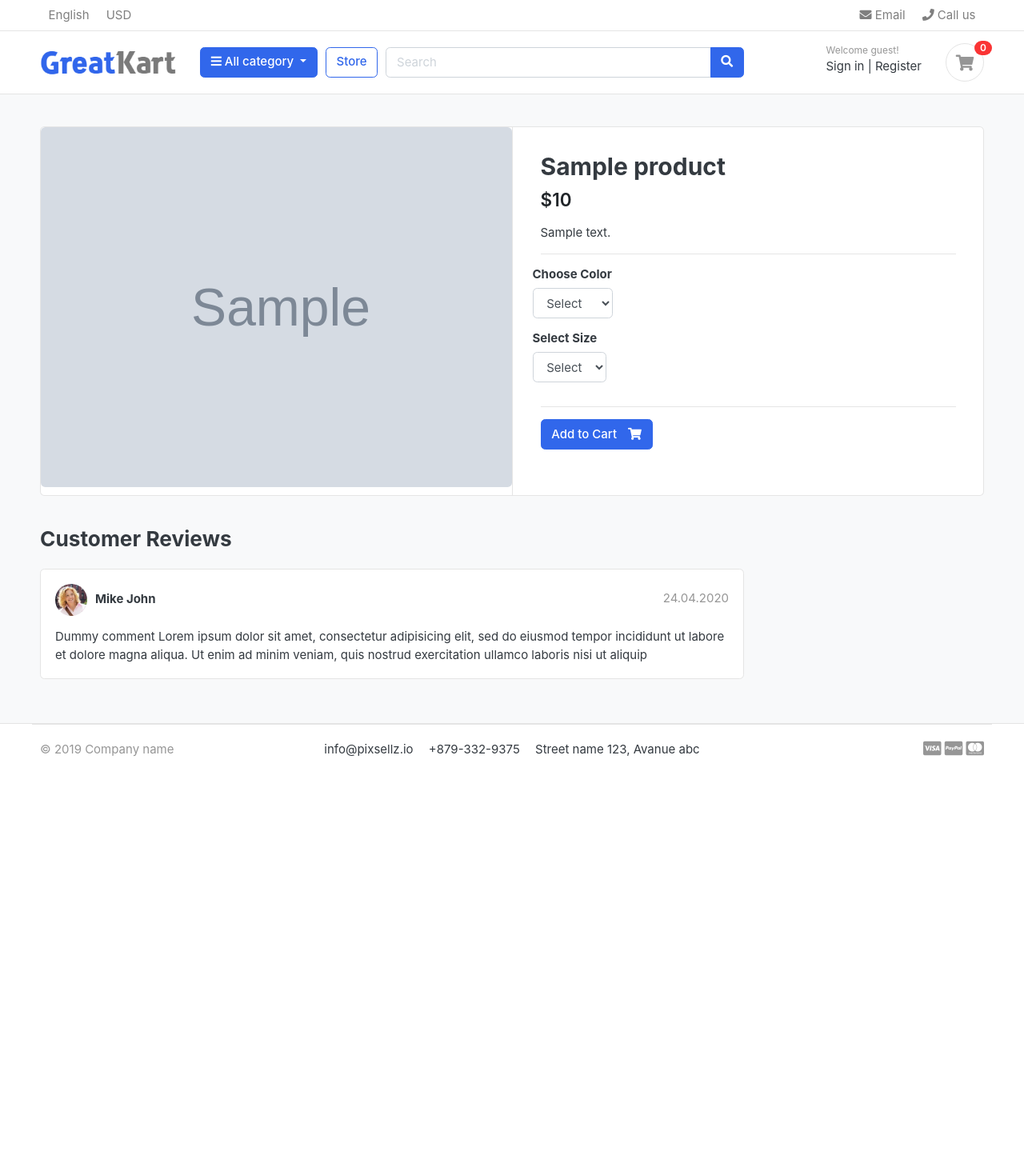
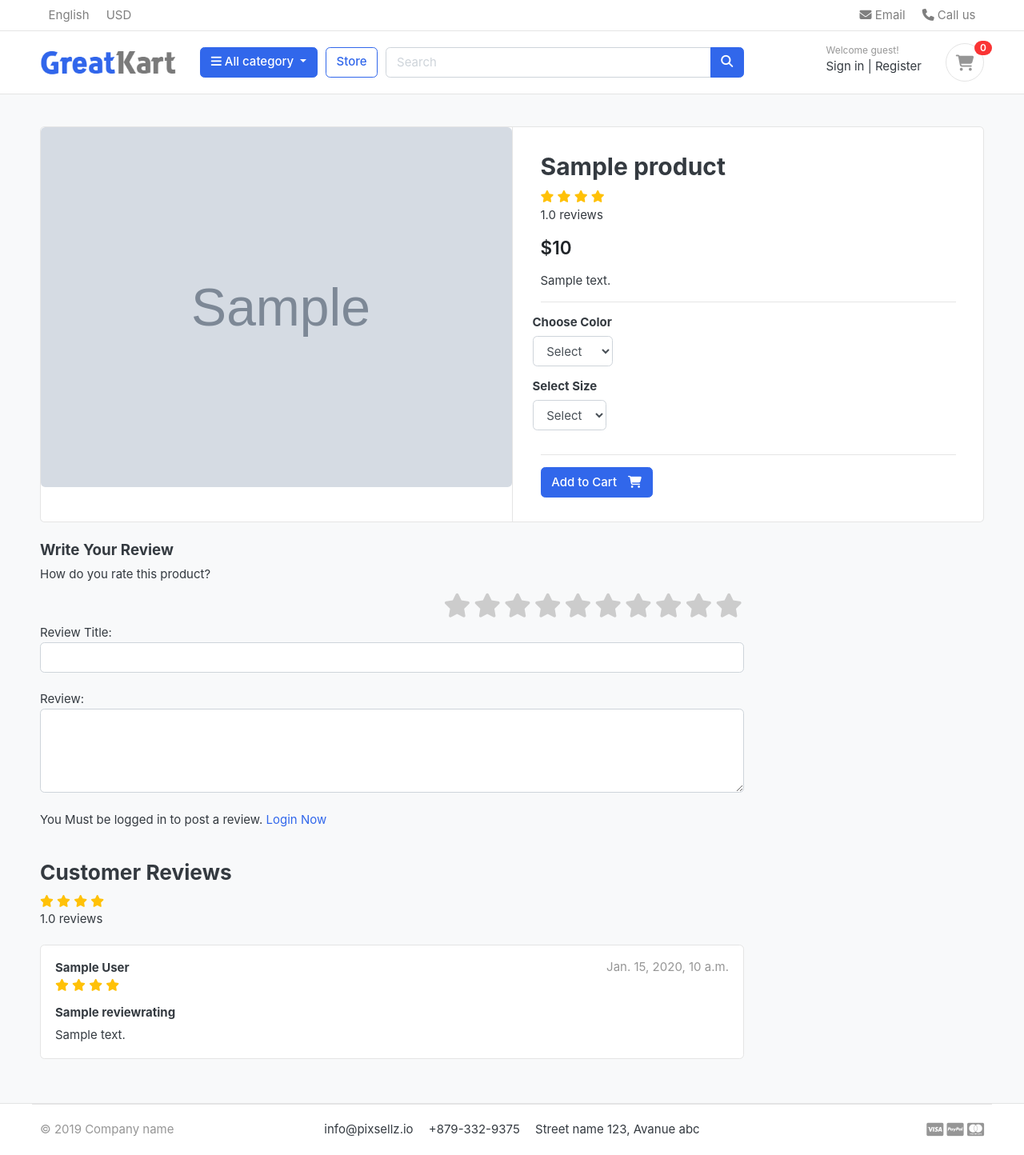
Before and after one commit to Anandhu-Krishnan-G/anandhu-greatkart, a Django app: a page that uses templates/base.html in a window 1280 px wide. Shown: the whole page at 80% size. Before the commit the page ends 946 px from the top, so only its background shows below. Run offline with Django 5.2, Linux system fonts and the light colour scheme; tables that the repository leaves empty hold one stand-in row (values such as "Sample post"); grey boxes marked "Sample" are stand-in pictures; some libraries are stand-ins or nearby versions; some web fonts are replaced.

Commit message:
review and rating system

```diff
--- a/accounts/models.py
+++ b/accounts/models.py
@@ -56,6 +56,9 @@ class Account(AbstractBaseUser):
 
     objects=MyAccountManager()
 
+    def full_name(self):
+        return f'{self.first_name} {self.last_name}'
+
     def __str__(self):
         return self.email
 
--- a/store/admin.py
+++ b/store/admin.py
@@ -1,5 +1,5 @@
 from django.contrib import admin
-from .models import Product,Variation
+from .models import Product,Variation,ReviewRating
 
 # Register your models here.
 
@@ -14,3 +14,4 @@ class VariationAdmin(admin.ModelAdmin):
 
 admin.site.register(Product,ProductAdmin)
 admin.site.register(Variation,VariationAdmin)
+admin.site.register(ReviewRating)
--- a/store/urls.py
+++ b/store/urls.py
@@ -6,5 +6,6 @@ urlpatterns = [
    path('',views.store,name='store'),
    path('category/<slug:category_slug>/',views.store,name='products_by_category'),
    path('category/<slug:category_slug>/<slug:product_slug>/',views.product_detail,name='product_detail'),
-   path('search/',views.search,name='search')
+   path('search/',views.search,name='search'),
+   path('submit_review/<int:product_id>/',views.submit_review,name="submit_review"),
 ]
--- a/store/views.py
+++ b/store/views.py
@@ -6,6 +6,11 @@ from carts.models import CartItem
 from django.core.paginator import EmptyPage,PageNotAnInteger,Paginator
 from django.http import HttpResponse
 from django.db.models import Q
+from .forms import ReviewForm
+from .models import ReviewRating
+from django.contrib import messages
+from django.shortcuts import redirect
+from orders.models import OrderProduct
 
 # Create your views here.
 def store(request,category_slug=None):
@@ -36,9 +41,22 @@ def product_detail(request,category_slug,product_slug):
         in_cart=CartItem.objects.filter(cart__cart_id=_cart_id(request),product=single_product).exists()
     except Exception as e:
         raise e
+
+    if request.user.is_authenticated:
+        try:
+            orderproduct=OrderProduct.objects.filter(user=request.user,product_id=single_product.id).exists()
+        except OrderProduct.DoesNotExist:
+            orderproduct=None
+    else:
+        orderproduct=None
+    #Get the review
+    reviews=ReviewRating.objects.filter(product_id=single_product.id,status=True)
+
     context={
         'single_product':single_product,
         'in_cart':in_cart,
+        'orderproduct':orderproduct,
+        'reviews':reviews,
     }
     return render(request,'store/product_detail.html',context)
 
@@ -53,3 +71,27 @@ def search(request):
         'product_count':product_count,
     }
     return render(request,'store/store.html',context)
+
+
+def submit_review(request,product_id):
+    url=request.META.get('HTTP_REFERER')
+    if request.method=='POST':
+        try:
+            reviews=ReviewRating.objects.get(user__id=request.user.id,product__id=product_id)
+            form=ReviewForm(request.POST,instance=reviews)
+            form.save()
+            messages.success(request,"Thank you! Your review has been updated.")
+            return redirect(url)
+        except ReviewRating.DoesNotExist:
+            form=ReviewForm(request.POST)
+            if form.is_valid():
+                data=ReviewRating()
+                data.subject=form.cleaned_data['subject']
+                data.rating=form.cleaned_data['rating']
+                data.review=form.cleaned_data['review']
+                data.ip=request.META.get('REMOTE_ADDR')
+                data.product_id=product_id
+                data.user_id=request.user.id
+                data.save()
+                messages.success(request,"Thank you! Your review has been submitted.")
+                return redirect(url)
--- a/templates/base.html
+++ b/templates/base.html
@@ -26,8 +26,14 @@
 <link href="{% static 'css/ui.css' %}" rel="stylesheet" type="text/css"/>
 <link href="{% static 'css/responsive.css' %}" rel="stylesheet" media="only screen and (max-width: 1200px)" />
 
+<!-- <link href="{% static 'css/custom.css' %}" rel="stylesheet" type="text/css"/> -->
+<!-- <link rel="stylesheet" href="https://cdnjs.cloudflare.com/ajax/libs/font-awesome/4.7.0/css/font-awesome.min.css"> -->
+ <link rel="stylesheet" href="https://cdnjs.cloudflare.com/ajax/libs/font-awesome/6.5.0/css/all.min.css">
+<link href="{% static 'admin/css/custom.css' %}" rel="stylesheet" type="text/css"/>
+
 <!-- custom javascript -->
 <script src="{% static 'js/script.js' %}" type="text/javascript"></script>
+
 
 <!-- paypal script -->
  <script src="https://www.paypal.com/sdk/js?client-id=AUTGiKojNnOBBG-mIStI6ZfWg8LcoQfDfZ_y-Fc7mRDfKl6EVt7Dswk5JqDT1w0VCdYtn5zPU4VwccIq&currency=USD"></script>
--- a/templates/store/product_detail.html
+++ b/templates/store/product_detail.html
@@ -2,8 +2,7 @@
 {% load static %}
 
 {% block content %}
-
-    <section class="section-content padding-y bg">
+  <section class="section-content padding-y bg">
 <div class="container">
 
 <!-- ============================ COMPONENT 1 ================================= -->
@@ -24,6 +23,18 @@
 			<article class="content-body">
 
 			<h2 class="title">{{single_product.product_name}}</h2>
+			<div class="rating-star">
+					<span>
+						<i class="fa fa-star{% if single_product.averageReview < 0.5 %}-o{% elif single_product.averageReview >= 0.5 and single_product.averageReview < 1 %}-half-o {% endif %}" aria-hidden="true"></i>
+						<i class="fa fa-star{% if single_product.averageReview < 1.5 %}-o{% elif single_product.averageReview >= 1.5 and single_product.averageReview < 2 %}-half-o {% endif %}" aria-hidden="true"></i>
+						<i class="fa fa-star{% if single_product.averageReview < 2.5 %}-o{% elif single_product.averageReview >= 2.5 and single_product.averageReview < 3 %}-half-o {% endif %}" aria-hidden="true"></i>
+						<i class="fa fa-star{% if single_product.averageReview < 3.5 %}-o{% elif single_product.averageReview >= 3.5 and single_product.averageReview < 4 %}-half-o {% endif %}" aria-hidden="true"></i>
+						<i class="fa fa-star{% if single_product.averageReview < 4.5 %}-o{% elif single_product.averageReview >= 4.5 and single_product.averageReview < 5 %}-half-o {% endif %}" aria-hidden="true"></i>
+
+					</span>
+
+		</div>
+		<p>{{single_product.countReview}} reviews</p>
 
 			<div class="mb-3">
 			<var class="price h4">${{single_product.price}}</var>
@@ -81,30 +92,93 @@
 <div class="row">
 			<div class="col-md-9">
 
+	<form action="{% url 'submit_review' single_product.id %}" method="POST">
+		{% csrf_token %}
+		<h5>Write Your Review</h5>
+
+		<div>
+			<!-- Rating stars -->
+			<label>How do you rate this product?</label>
+			<br>
+			<!-- <div class="rate-wrapper text-start"> -->
+			<div class="rate">
+				<input type="radio" name="rating" id="rating10" value="5" required/><label for="rating10" title="5"></label>
+				<input type="radio" name="rating" id="rating9" value="4.5" required/><label for="rating9" title="4.5" class="half"></label>
+				<input type="radio" name="rating" id="rating8" value="4" required/><label for="rating8" title="4"></label>
+				<input type="radio" name="rating" id="rating7" value="3.5" required/><label for="rating7" title="3.5" class="half"></label>
+				<input type="radio" name="rating" id="rating6" value="3" required/><label for="rating6" title="3"></label>
+				<input type="radio" name="rating" id="rating5" value="2.5" required/><label for="rating5" title="2.5" class="half"></label>
+				<input type="radio" name="rating" id="rating4" value="2" required/><label for="rating4" title="2"></label>
+				<input type="radio" name="rating" id="rating3" value="1.5" required/><label for="rating3" title="1.5" class="half"></label>
+				<input type="radio" name="rating" id="rating2" value="1" required/><label for="rating2" title="1"></label>
+				<input type="radio" name="rating" id="rating1" value="0.5" required/><label for="rating1" title="0.5" class="half"></label>
+			</div>
+			<!-- </div> -->
+			 Review Title:
+			 <input type="text" class="form-control" name="subject">
+			 <br>
+			 Review:
+			 <textarea name="review" rows="4" class="form-control"></textarea>
+			 <br>
+			 {% if user.is_authenticated %}
+			 {% if orderproduct %}
+			 <input type="submit" value="Submit Review" class="btn btn-primary">
+			 {% else %}
+			 <p>You Must purchase this product to post a review</p>
+			 {% endif %}
+			 {% else %}
+			<p>You Must be logged in to post a review. <span><a href="{% url 'login' %}">Login Now</a></span></p>
+			 {% endif %}
+		</div>
+
+{% include 'includes/alerts.html' %}
+	</form>
+
+	<br>
 	<header class="section-heading">
 		<h3>Customer Reviews </h3>
+		<!-- {{single_product.averageReview}} -->
+		<div class="rating-star">
+					<span>
+						<i class="fa fa-star{% if single_product.averageReview < 0.5 %}-o{% elif single_product.averageReview >= 0.5 and single_product.averageReview < 1 %}-half-o {% endif %}" aria-hidden="true"></i>
+						<i class="fa fa-star{% if single_product.averageReview < 1.5 %}-o{% elif single_product.averageReview >= 1.5 and single_product.averageReview < 2 %}-half-o {% endif %}" aria-hidden="true"></i>
+						<i class="fa fa-star{% if single_product.averageReview < 2.5 %}-o{% elif single_product.averageReview >= 2.5 and single_product.averageReview < 3 %}-half-o {% endif %}" aria-hidden="true"></i>
+						<i class="fa fa-star{% if single_product.averageReview < 3.5 %}-o{% elif single_product.averageReview >= 3.5 and single_product.averageReview < 4 %}-half-o {% endif %}" aria-hidden="true"></i>
+						<i class="fa fa-star{% if single_product.averageReview < 4.5 %}-o{% elif single_product.averageReview >= 4.5 and single_product.averageReview < 5 %}-half-o {% endif %}" aria-hidden="true"></i>
+					</span>
+		</div>
+		<p>{{single_product.countReview}} reviews</p>
 
 	</header>
 
+		{% for review in reviews %}
 	<article class="box mb-3">
 		<div class="icontext w-100">
-			<img src="{% static './images/avatars/avatar1.jpg' %}" class="img-xs icon rounded-circle">
+
 			<div class="text">
-				<span class="date text-muted float-md-right">24.04.2020 </span>
-				<h6 class="mb-1">Mike John </h6>
+				<span class="date text-muted float-md-right">{{review.updated_at}}</span>
+				<h6 class="mb-1">{{review.user.full_name}}</h6>
+				<div class="rating-star">
+					<span>
+						<i class="fa fa-star{% if review.rating == 0.5 %}-half-o{% elif review.rating < 1 %}-o {% endif %}" aria-hidden="true"></i>
+						<i class="fa fa-star{% if review.rating == 1.5 %}-half-o{% elif review.rating < 2 %}-o {% endif %}" aria-hidden="true"></i>
+						<i class="fa fa-star{% if review.rating == 2.5 %}-half-o{% elif review.rating < 3 %}-o {% endif %}" aria-hidden="true"></i>
+						<i class="fa fa-star{% if review.rating == 3.5 %}-half-o{% elif review.rating < 4 %}-o {% endif %}" aria-hidden="true"></i>
+						<i class="fa fa-star{% if review.rating == 4.5 %}-half-o{% elif review.rating < 5 %}-o {% endif %}" aria-hidden="true"></i>
+					</span>
+				</div>
 
 			</div>
 		</div> <!-- icontext.// -->
 		<div class="mt-3">
+			<h6>{{review.subject}}</h6>
 			<p>
-				Dummy comment Lorem ipsum dolor sit amet, consectetur adipisicing elit, sed do eiusmod
-				tempor incididunt ut labore et dolore magna aliqua. Ut enim ad minim veniam,
-				quis nostrud exercitation ullamco laboris nisi ut aliquip
+				{{review.review}}
 			</p>
 		</div>
 	</article>
 
-
+	{% endfor %}
 
 	</div> <!-- col.// -->
 </div> <!-- row.// -->
@@ -114,4 +188,51 @@
 </section>
 <!-- ========================= SECTION CONTENT END// ========================= -->
 
+<style>
+	.rate-wrapper {
+  text-align: left;
+  margin-bottom: 10px;
+}
+
+.rate {
+  display: flex;
+  flex-direction: row-reverse;
+  justify-content: flex-start;
+}
+
+.rate input {
+  display: none;
+}
+
+.rate label {
+  font-size: 2rem;
+  color: #ccc;
+  cursor: pointer;
+  margin: 0 2px;
+  position: relative;
+}
+
+.rate label::before {
+  font-family: "Font Awesome 6 Free";
+  font-weight: 900;
+  content: "\f005"; /* full star */
+  display: inline-block;
+}
+
+/* Checked and hover effect */
+.rate input:checked ~ label::before,
+.rate label:hover::before,
+.rate label:hover ~ label::before {
+  color: #ffc107;
+}
+
+.rating-star{
+	color: #ffc107;
+}
+
+</style>
+
+
+
+
 {% endblock %}
```
Also changed, not shown: store/forms.py (added, +7 -0 lines), store/models.py (+30 -0 lines), store/migrations/0004_reviewrating.py (added), 1 other file.
